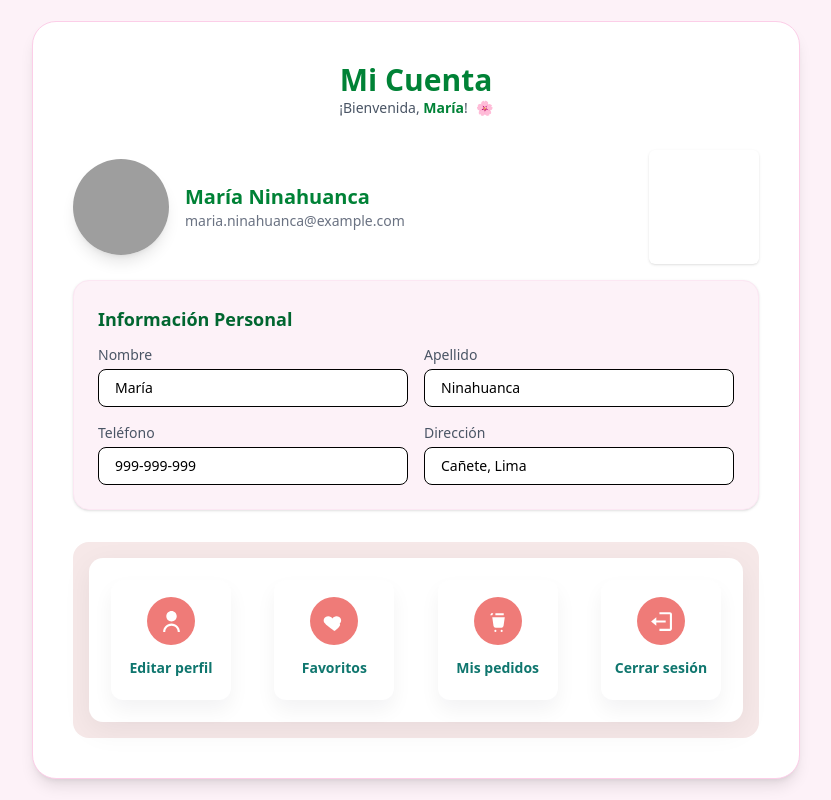
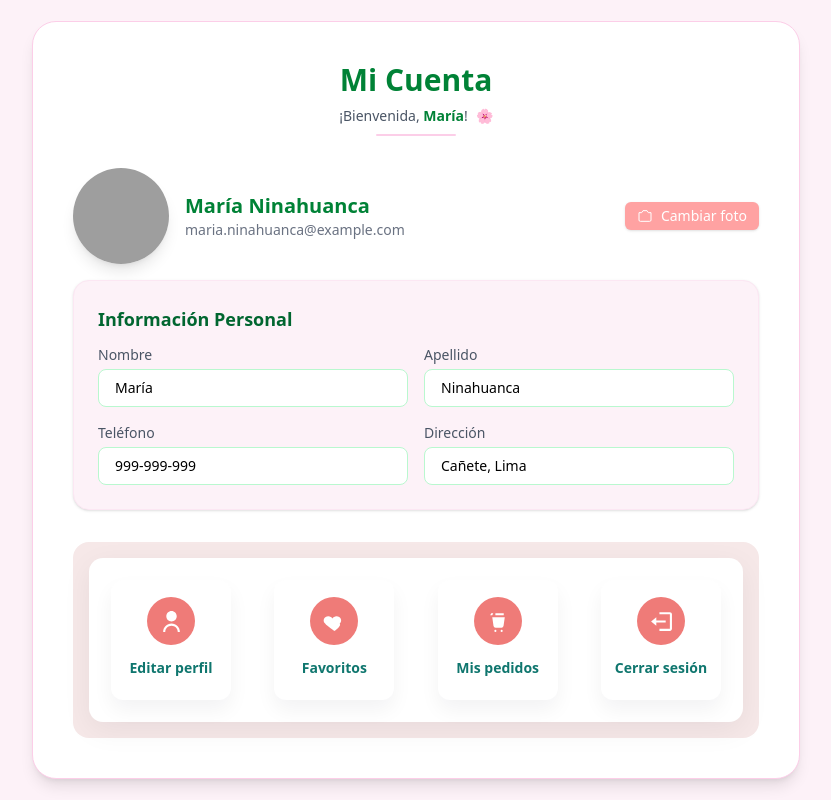
Before and after one commit to Axel-Huapaya/paginawebloa, a Flask app: page /mi_perfil in a window 1280 px wide. Shown: the whole page, without its empty margins (224-1055 px from the left). Run offline with Flask 3, Linux system fonts and the light colour scheme; some libraries are stand-ins or nearby versions; grey boxes are pictures that could not be loaded.

Commit message:
perf(modoResponsive):En esta parte estaremos encontrando nuestro sitio web, en modo responsive, para que cuando el usuario quiera revisar en su celular

```diff
--- a/static/css/output.css
+++ b/static/css/output.css
@@ -9,6 +9,8 @@
       "Courier New", monospace;
     --color-red-100: oklch(93.6% 0.032 17.717);
     --color-red-200: oklch(88.5% 0.062 18.334);
+    --color-red-300: oklch(80.8% 0.114 19.571);
+    --color-red-400: oklch(70.4% 0.191 22.216);
     --color-red-500: oklch(63.7% 0.237 25.331);
     --color-red-800: oklch(44.4% 0.177 26.899);
     --color-red-900: oklch(39.6% 0.141 25.723);
@@ -59,6 +61,8 @@
     --color-white: #fff;
     --spacing: 0.25rem;
     --container-md: 28rem;
+    --container-lg: 32rem;
+    --container-xl: 36rem;
     --container-3xl: 48rem;
     --container-4xl: 56rem;
     --container-6xl: 72rem;
@@ -388,12 +392,27 @@
   .hidden {
     display: none;
   }
+  .inline {
+    display: inline;
+  }
   .inline-block {
     display: inline-block;
   }
+  .inline-flex {
+    display: inline-flex;
+  }
   .table {
     display: table;
   }
+  .h-0 {
+    height: calc(var(--spacing) * 0);
+  }
+  .h-0\.5 {
+    height: calc(var(--spacing) * 0.5);
+  }
+  .h-4 {
+    height: calc(var(--spacing) * 4);
+  }
   .h-5 {
     height: calc(var(--spacing) * 5);
   }
@@ -442,6 +461,9 @@
   .min-h-screen {
     min-height: 100vh;
   }
+  .w-4 {
+    width: calc(var(--spacing) * 4);
+  }
   .w-5 {
     width: calc(var(--spacing) * 5);
   }
@@ -514,9 +536,15 @@
   .max-w-md {
     max-width: var(--container-md);
   }
+  .min-w-0 {
+    min-width: calc(var(--spacing) * 0);
+  }
   .flex-1 {
     flex: 1;
   }
+  .flex-grow {
+    flex-grow: 1;
+  }
   .border-collapse {
     border-collapse: collapse;
   }
@@ -559,6 +587,9 @@
   .items-start {
     align-items: flex-start;
   }
+  .items-stretch {
+    align-items: stretch;
+  }
   .justify-between {
     justify-content: space-between;
   }
@@ -588,6 +619,13 @@
   }
   .gap-32 {
     gap: calc(var(--spacing) * 32);
+  }
+  .space-y-2 {
+    :where(& > :not(:last-child)) {
+      --tw-space-y-reverse: 0;
+      margin-block-start: calc(calc(var(--spacing) * 2) * var(--tw-space-y-reverse));
+      margin-block-end: calc(calc(var(--spacing) * 2) * calc(1 - var(--tw-space-y-reverse)));
+    }
   }
   .space-y-5 {
     :where(& > :not(:last-child)) {
@@ -603,6 +641,13 @@
       margin-block-end: calc(calc(var(--spacing) * 8) * calc(1 - var(--tw-space-y-reverse)));
     }
   }
+  .space-x-2 {
+    :where(& > :not(:last-child)) {
+      --tw-space-x-reverse: 0;
+      margin-inline-start: calc(calc(var(--spacing) * 2) * var(--tw-space-x-reverse));
+      margin-inline-end: calc(calc(var(--spacing) * 2) * calc(1 - var(--tw-space-x-reverse)));
+    }
+  }
   .space-x-4 {
     :where(& > :not(:last-child)) {
       --tw-space-x-reverse: 0;
@@ -610,6 +655,11 @@
       margin-inline-end: calc(calc(var(--spacing) * 4) * calc(1 - var(--tw-space-x-reverse)));
     }
   }
+  .truncate {
+    overflow: hidden;
+    text-overflow: ellipsis;
+    white-space: nowrap;
+  }
   .overflow-hidden {
     overflow: hidden;
   }
@@ -664,6 +714,9 @@
   .border-gray-300 {
     border-color: var(--color-gray-300);
   }
+  .border-green-200 {
+    border-color: var(--color-green-200);
+  }
   .border-green-300 {
     border-color: var(--color-green-300);
   }
@@ -724,6 +777,9 @@
   .bg-pink-50 {
     background-color: var(--color-pink-50);
   }
+  .bg-pink-200 {
+    background-color: var(--color-pink-200);
+  }
   .bg-pink-300 {
     background-color: var(--color-pink-300);
   }
@@ -735,6 +791,9 @@
   }
   .bg-red-100 {
     background-color: var(--color-red-100);
+  }
+  .bg-red-300 {
+    background-color: var(--color-red-300);
   }
   .bg-red-500 {
     background-color: var(--color-red-500);
@@ -1125,6 +1184,13 @@
       }
     }
   }
+  .hover\:bg-gray-50 {
+    &:hover {
+      @media (hover: hover) {
+        background-color: var(--color-gray-50);
+      }
+    }
+  }
   .hover\:bg-gray-100 {
     &:hover {
       @media (hover: hover) {
@@ -1178,6 +1244,13 @@
     &:hover {
       @media (hover: hover) {
         background-color: var(--color-pink-600);
+      }
+    }
+  }
+  .hover\:bg-red-400 {
+    &:hover {
+      @media (hover: hover) {
+        background-color: var(--color-red-400);
       }
     }
   }
@@ -1230,6 +1303,11 @@
       box-shadow: var(--tw-inset-shadow), var(--tw-inset-ring-shadow), var(--tw-ring-offset-shadow), var(--tw-ring-shadow), var(--tw-shadow);
     }
   }
+  .focus\:ring-green-200 {
+    &:focus {
+      --tw-ring-color: var(--color-green-200);
+    }
+  }
   .focus\:ring-green-500 {
     &:focus {
       --tw-ring-color: var(--color-green-500);
@@ -1266,11 +1344,26 @@
       display: none;
     }
   }
+  .md\:h-6 {
+    @media (width >= 48rem) {
+      height: calc(var(--spacing) * 6);
+    }
+  }
   .md\:w-3\/4 {
     @media (width >= 48rem) {
       width: calc(3/4 * 100%);
     }
   }
+  .md\:w-6 {
+    @media (width >= 48rem) {
+      width: calc(var(--spacing) * 6);
+    }
+  }
+  .md\:max-w-lg {
+    @media (width >= 48rem) {
+      max-width: var(--container-lg);
+    }
+  }
   .md\:grid-cols-2 {
     @media (width >= 48rem) {
       grid-template-columns: repeat(2, minmax(0, 1fr));
@@ -1291,9 +1384,19 @@
       align-items: center;
     }
   }
+  .md\:px-4 {
+    @media (width >= 48rem) {
+      padding-inline: calc(var(--spacing) * 4);
+    }
+  }
   .lg\:w-2\/3 {
     @media (width >= 64rem) {
       width: calc(2/3 * 100%);
+    }
+  }
+  .lg\:max-w-xl {
+    @media (width >= 64rem) {
+      max-width: var(--container-xl);
     }
   }
   .lg\:grid-cols-3 {
```
